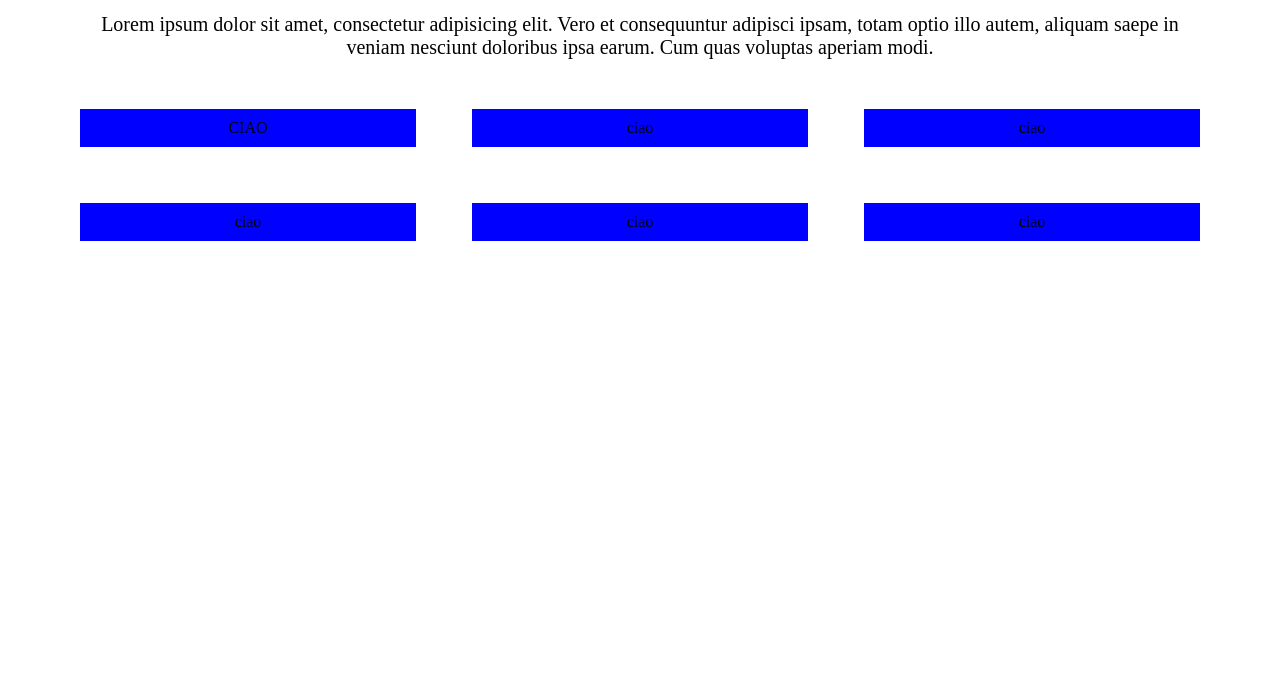
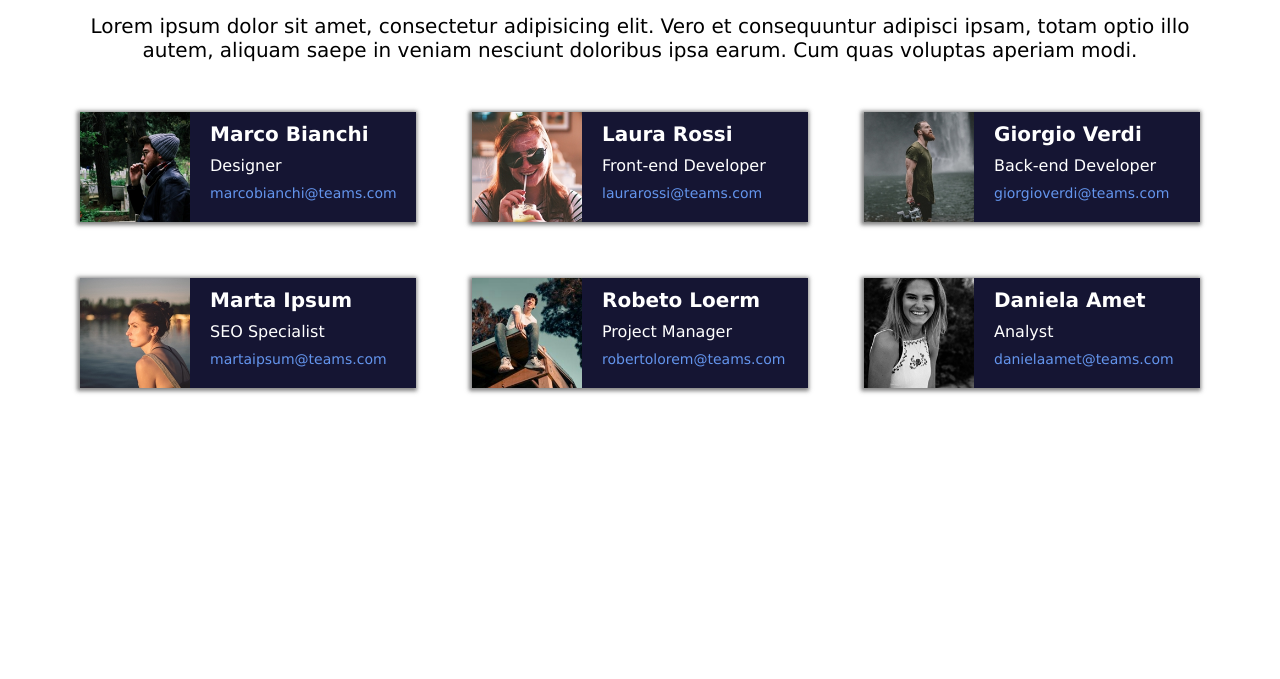
Before and after one commit to BernardoClasse86/html-css-float-cards, a plain HTML site: page index.html in a window 1280 px wide. Shown: the part 121-800 px from the top of the page. Drawn offline with Linux system fonts and the light colour scheme.

Commit message:
aggiunto contenuto e stile contenuto + font

```diff
--- a/css/app.css
+++ b/css/app.css
@@ -2,7 +2,7 @@
     margin: 0 auto;
     padding: 0;
     box-sizing: border-box;
-    font-family: ;
+    font-family: Verdana, Geneva, Tahoma, sans-serif;
 }
 
 /* titolo e paragrafo */
@@ -32,10 +32,6 @@
 
 /* cards */
 
-.container {
-
-}
-
 .clearfix::after {
     content: "";
     display: table;
@@ -43,14 +39,47 @@
 }
 
 .card {
-    background-color: blue;
+    background-color: rgb(21, 21, 51);
     float: left;
     width: 30%;
     margin-right: 5%;
     margin-bottom: 5%;
-    padding: 10px;
+    color: white;
+}
+
+.card.border {
+    box-shadow: -1px 1px 4px 2px rgba(34, 34, 34, 0.555);
 }
 
 .card:nth-of-type(3n+3) {
     margin-right: 0;
 }
+
+/* contenuto cards */
+
+.card_content{
+    text-align: left;
+}
+
+.card img {
+    max-width: 100%;
+    float: left;
+    margin-right: 20px;
+    height: 110px;
+}
+
+.card_content p {
+    padding-top: 10px;
+}
+
+/* nomi e indirizzi */
+
+.names {
+    font-size: 20px;
+    font-weight: 600;
+}
+
+.email {
+    color: cornflowerblue;
+    font-size: 14px;
+}
--- a/index.html
+++ b/index.html
@@ -27,35 +27,77 @@
         <section>
             <div class="container clearfix">
 
-                <div class="card">
+                <div class="card border">
                     <div class="card_content">
-                        CIAO
+
+                        <img src="img/male1.png" alt="">
+                        <p class="names">Marco Bianchi</p>
+                        <p>Designer</p>
+                        <p class="email">marcobianchi@teams.com</p>
+
                     </div>
                 </div>
 
-                <div class="card">
-                    ciao
+                <div class="card border">
+                    <div class="card_content">
+
+                        <img src="img/female1.png" alt="">
+                        <p class="names">Laura Rossi</p>
+                        <p>Front-end Developer</p>
+                        <p class="email">laurarossi@teams.com</p>
+
+                    </div>
                 </div>
 
-                <div class="card">
-                    ciao
+                <div class="card border">
+                    <div class="card_content">
+
+                        <img src="img/male2.png" alt="">
+                        <p class="names">Giorgio Verdi</p>
+                        <p>Back-end Developer</p>
+                        <p class="email">giorgioverdi@teams.com</p>
+
+                    </div>
                 </div>
 
-                <div class="card">
-                    ciao
+                <div class="card border">
+                    <div class="card_content">
+
+                        <img src="img/female2.png" alt="">
+                        <p class="names">Marta Ipsum</p>
+                        <p>SEO Specialist</p>
+                        <p class="email">martaipsum@teams.com</p>
+
+                    </div>
                 </div>
 
-                <div class="card">
-                    ciao
+                <div class="card border">
+                    <div class="card_content">
+
+                        <img src="img/male3.png" alt="">
+                        <p class="names">Robeto Loerm</p>
+                        <p>Project Manager</p>
+                        <p class="email">robertolorem@teams.com</p>
+
+                    </div>
                 </div>
 
-                <div class="card">
-                    ciao
+                <div class="card border">
+                    <div class="card_content">
+
+                        <img src="img/female3.png" alt="">
+                        <p class="names">Daniela Amet</p>
+                        <p>Analyst</p>
+                        <p class="email">danielaamet@teams.com</p>
+
+                    </div>
                 </div>
 
             </div>
         </section>
 
+        <!-- fine contenuto -->
+
     </main>
 
 </body>
```
